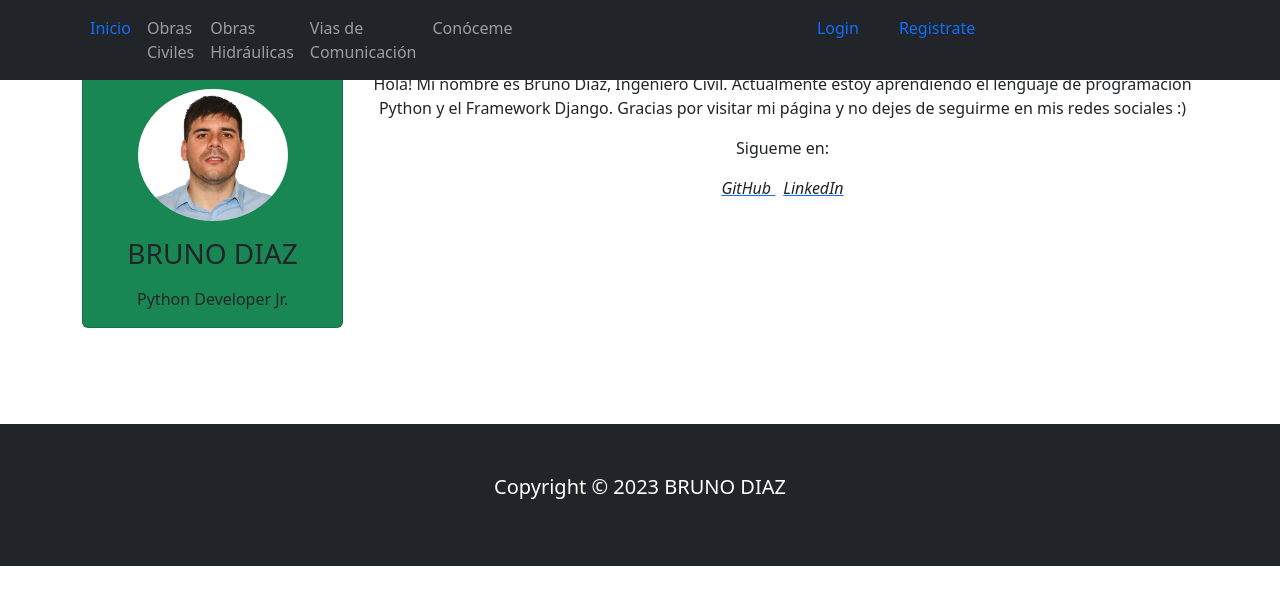
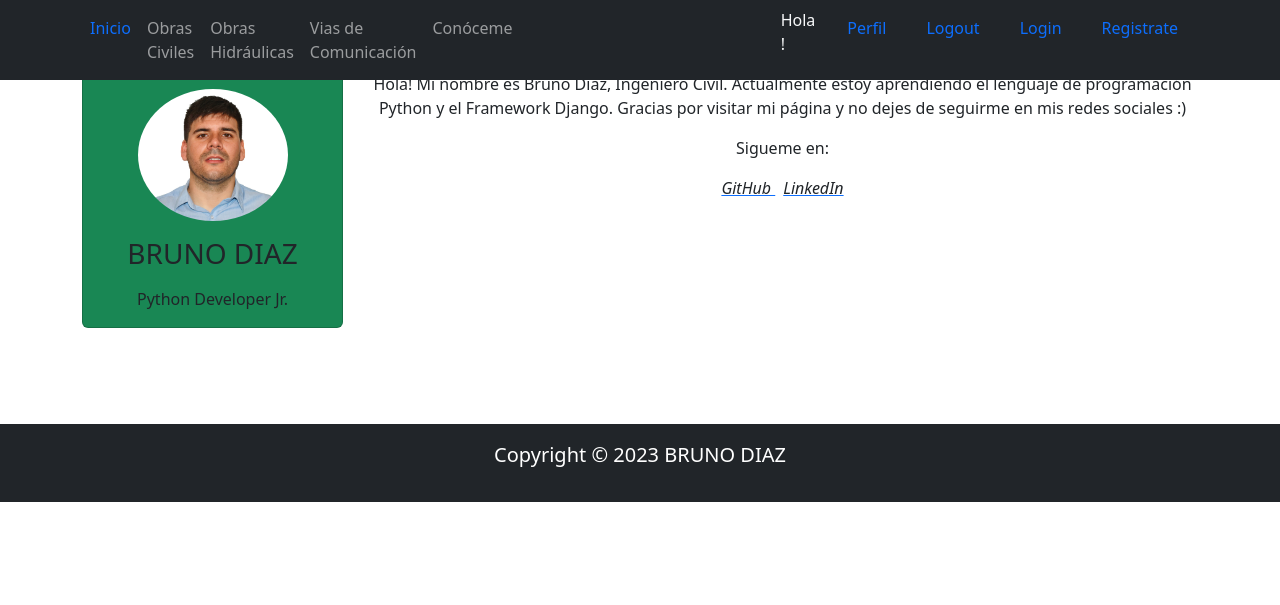
Before and after one commit to Brunodz88/Proyecto-Final-Python, a Django app: page /about/ in a window 1280 px wide. Shown: the top 605 px of the page. Run offline with Django 4.2, Linux system fonts and the light colour scheme; some libraries are stand-ins or nearby versions.

Commit message:
commit 3

```diff
--- a/project/apps/home/templates/home/base.html
+++ b/project/apps/home/templates/home/base.html
@@ -45,7 +45,6 @@
                       <div class="container"></div>
                       <div class="container"></div>
                       <div class="container"></div>
-                      {% if request.user.is_authenticated %}
                       <div class="container">
                       <li class="nav-item">
                         <span class="text-light"> Hola <strong>{{request.user.first_name}}</strong>!</span>
@@ -53,7 +52,7 @@
                       </div>
                       <div class="container">
                       <li class="nav-item">
-                        <a class="nav-link" href="{% url 'home:editar_perfil' %}"><span class="text-primary">Perfil</span></a>
+                        <a class="nav-link" href="{% url 'home:edicionPerfil' %}"><span class="text-primary">Perfil</span></a>
                       </li>
                       </div>
                       <div class="container">
@@ -61,7 +60,6 @@
                         <a class="nav-link" href="{% url 'home:logout' %}"><span class="text-primary">Logout</span></a>
                       </li>
                       </div>
-                      {% else %}
                       <div class="container">
                       <li class="nav-item">
                         <a class="nav-link" href="{% url 'home:login' %}"><span class="text-primary">Login</span></a>
@@ -72,14 +70,12 @@
                         <a class="nav-link" href="{% url 'home:registro' %}"><span class="text-primary">Registrate</span></a>
                       </li>
                       </div>
-                    {% endif %}
                  </ul>
                 </div>
             </div>
         </nav>
             {% block content %}
-
-          <!-- Inicio -->
+       <!-- Inicio -->
       <br>
       <br>
       <br>
@@ -116,10 +112,11 @@
           <br>
 
             {% endblock %}
-        <footer class="p-5 bg-dark text-white text-center position-relative">
+
+        <footer class="p-3 bg-dark text-white text-center position-relative">
             <div class="container">
                 <p class="lead text-white">Copyright &copy; 2023 BRUNO DIAZ</p>
-                <a href="" class="position-absolute bottom-0 end-0 p-5">
+                <a href="" class="position-absolute bottom-0 end-0 p-3">
                     <i class="bi bi-arrow-up-circle h1"></i>
                 </a>
             </div>
```
